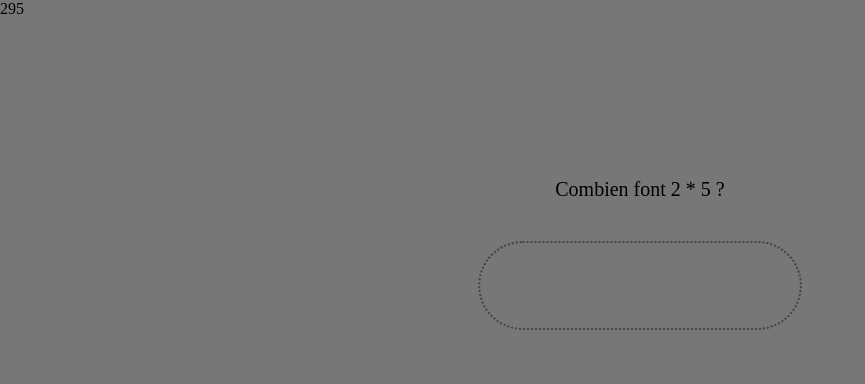
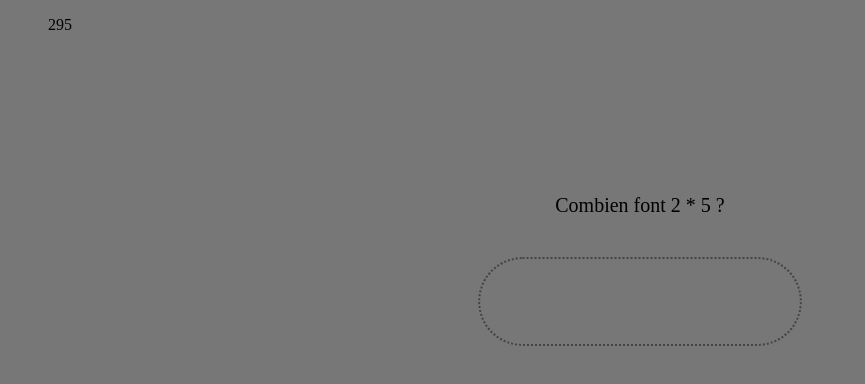
Before and after one commit to EmilienCosson72/MultiplicationJS, a plain HTML site: page index.html in a window 1280 px wide. Shown: the whole page, without its empty margins (0-865 px from the left). Drawn offline with Linux system fonts and the light colour scheme.

Commit message:
add timer

```diff
--- a/style.css
+++ b/style.css
@@ -24,3 +24,7 @@ body {
     outline: none;
     caret-color: transparent;
 }
+
+.timer {
+    margin: 1em 0 0 3em;
+}
```
